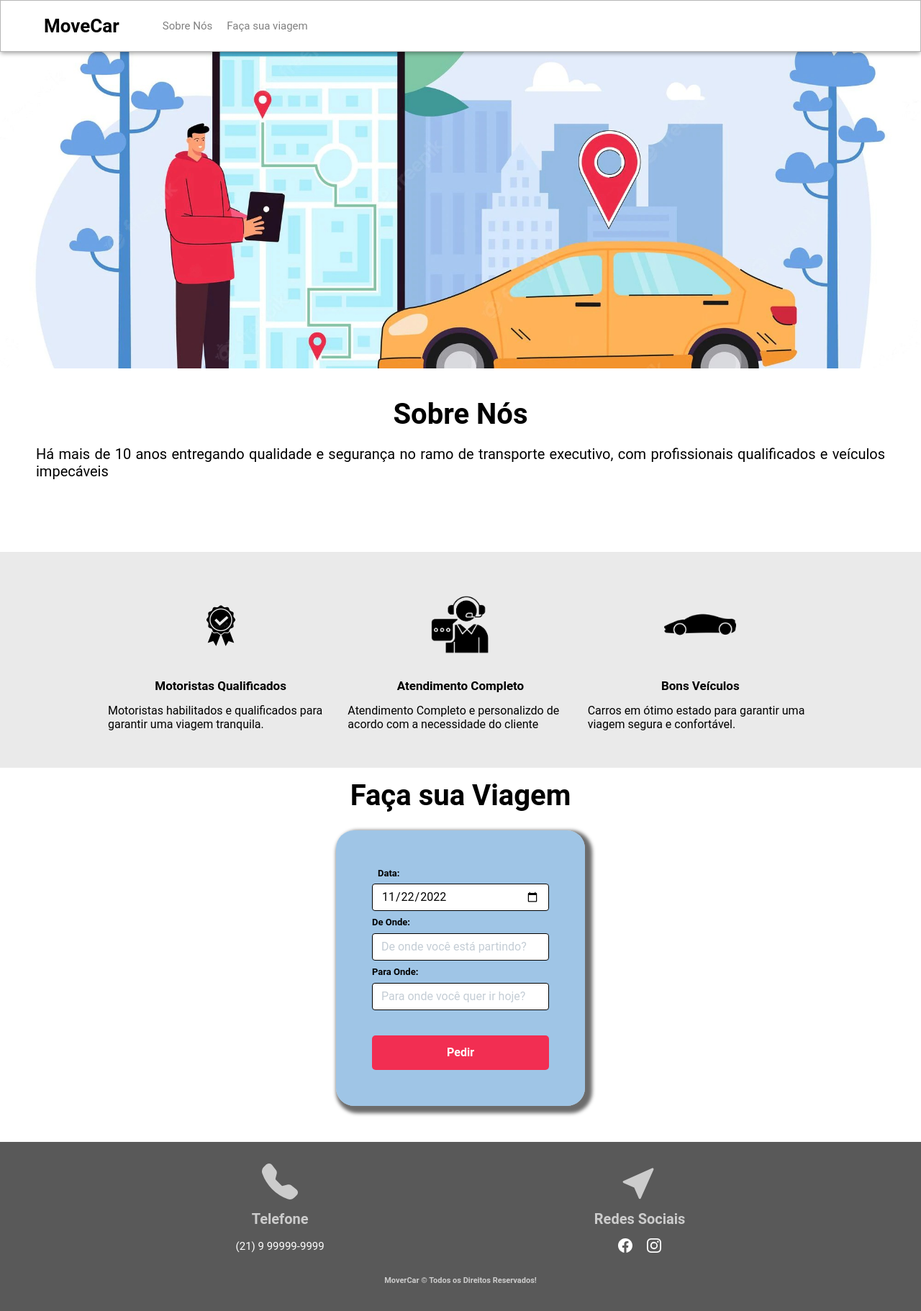
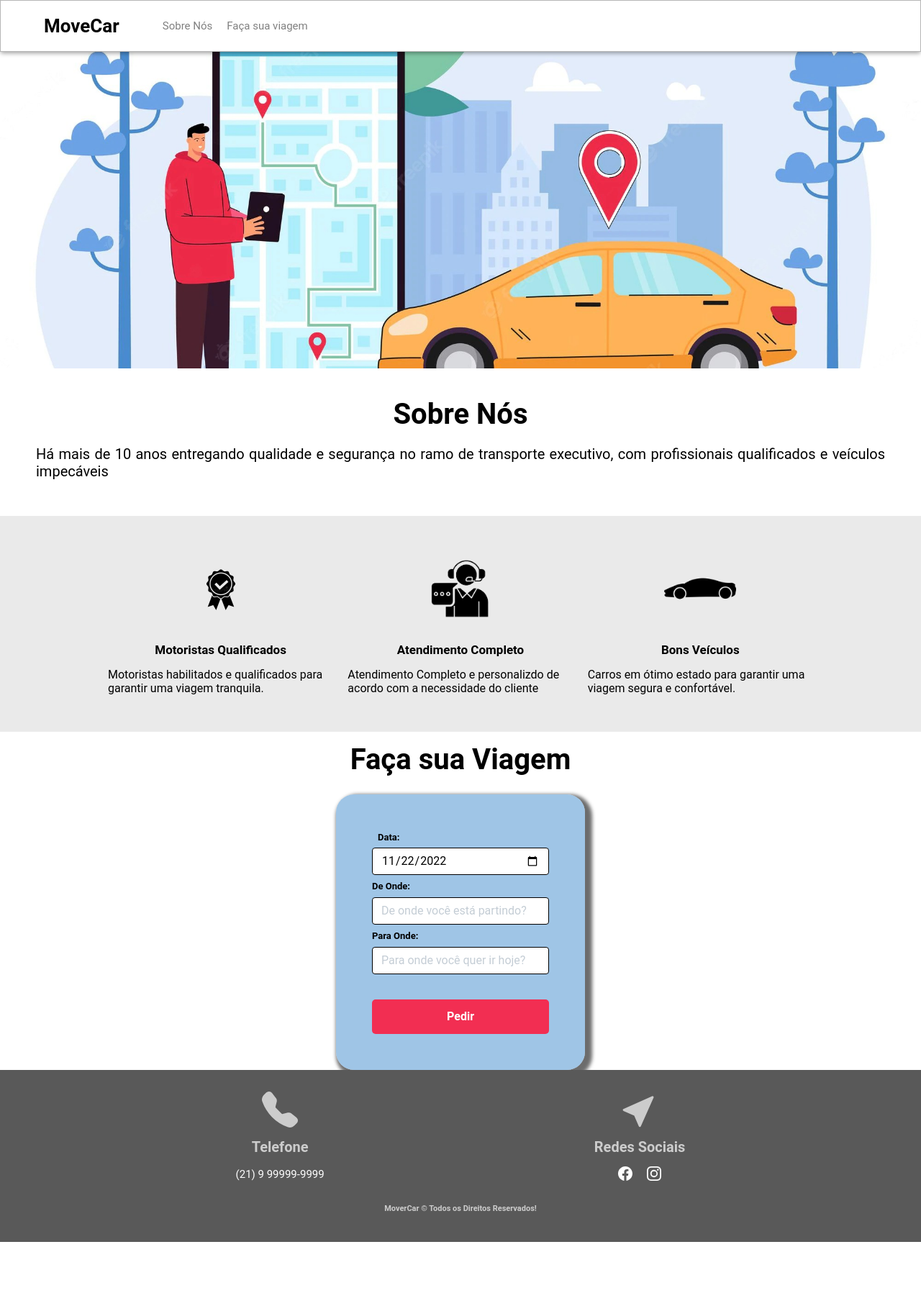
Before and after one commit to PLSR12/CalledCar-WebApp, a React (Create React App) app: page / in a window 1280 px wide. Shown: the top 1822 px of the page at 72% size. After the commit the page ends 1726 px from the top, so only its background shows below. Built offline with nearby package versions, Linux system fonts and the light colour scheme; no server answers.

Commit message:
[*] deleted margin-top

```diff
--- a/src/components/Molecules/Apresentation/styles.ts
+++ b/src/components/Molecules/Apresentation/styles.ts
@@ -2,10 +2,10 @@ import styled from 'styled-components'
 
 export const Container = styled.div`
   width: 100%;
+  box-shadow: 5px rgba(0, 0, 0, 0.575);
 
   #apresentacao {
     background-color: #eaeaea;
-    margin-top: 50px;
   }
   .informativo {
     display: flex;
--- a/src/components/Molecules/Footer/styles.ts
+++ b/src/components/Molecules/Footer/styles.ts
@@ -4,7 +4,6 @@ export const Container = styled.div`
   width: 100%;
   footer {
     background-color: #595959;
-    margin-top: 50px;
   }
   .mais-info {
     max-width: 1000px;
```
